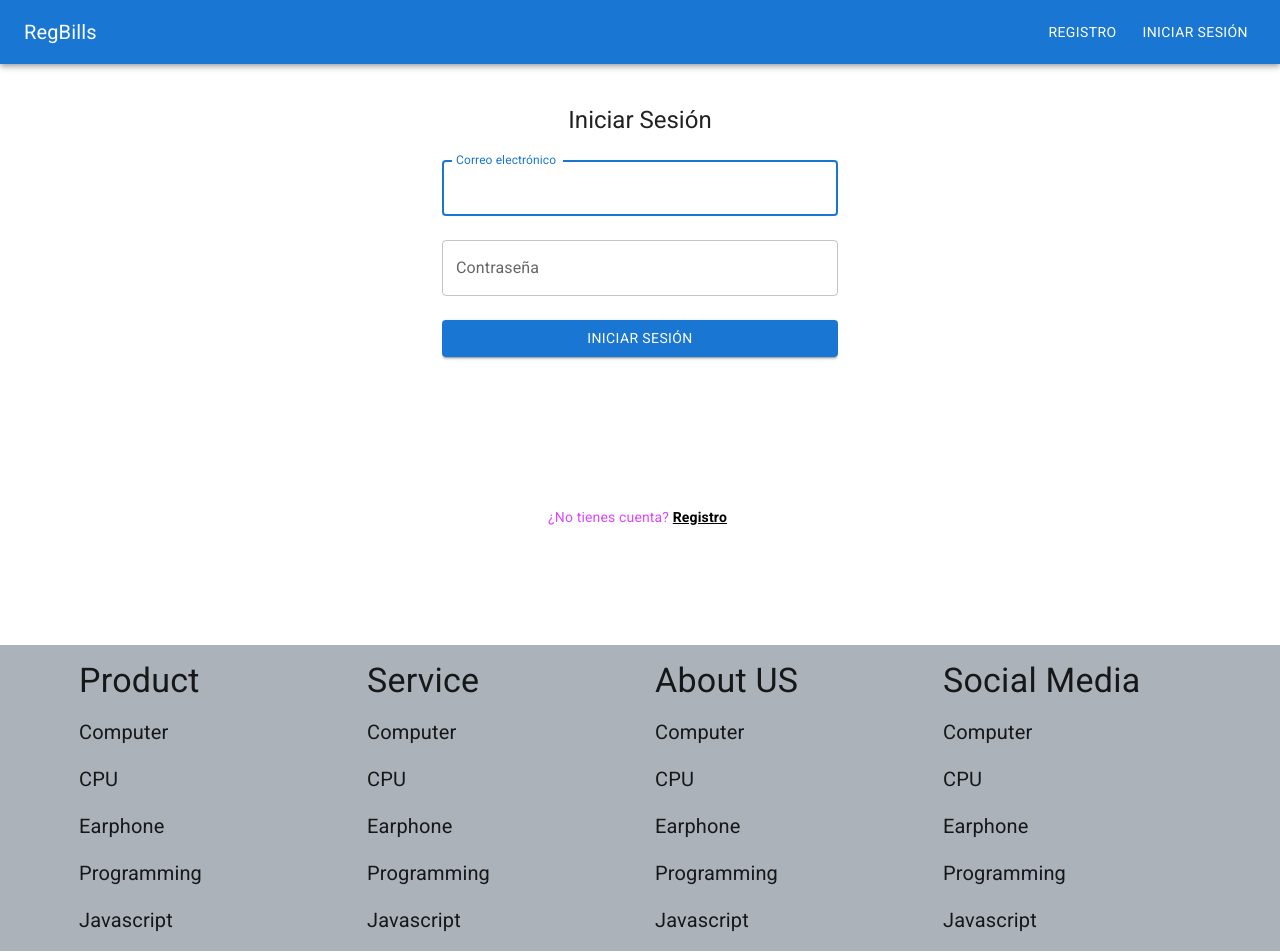
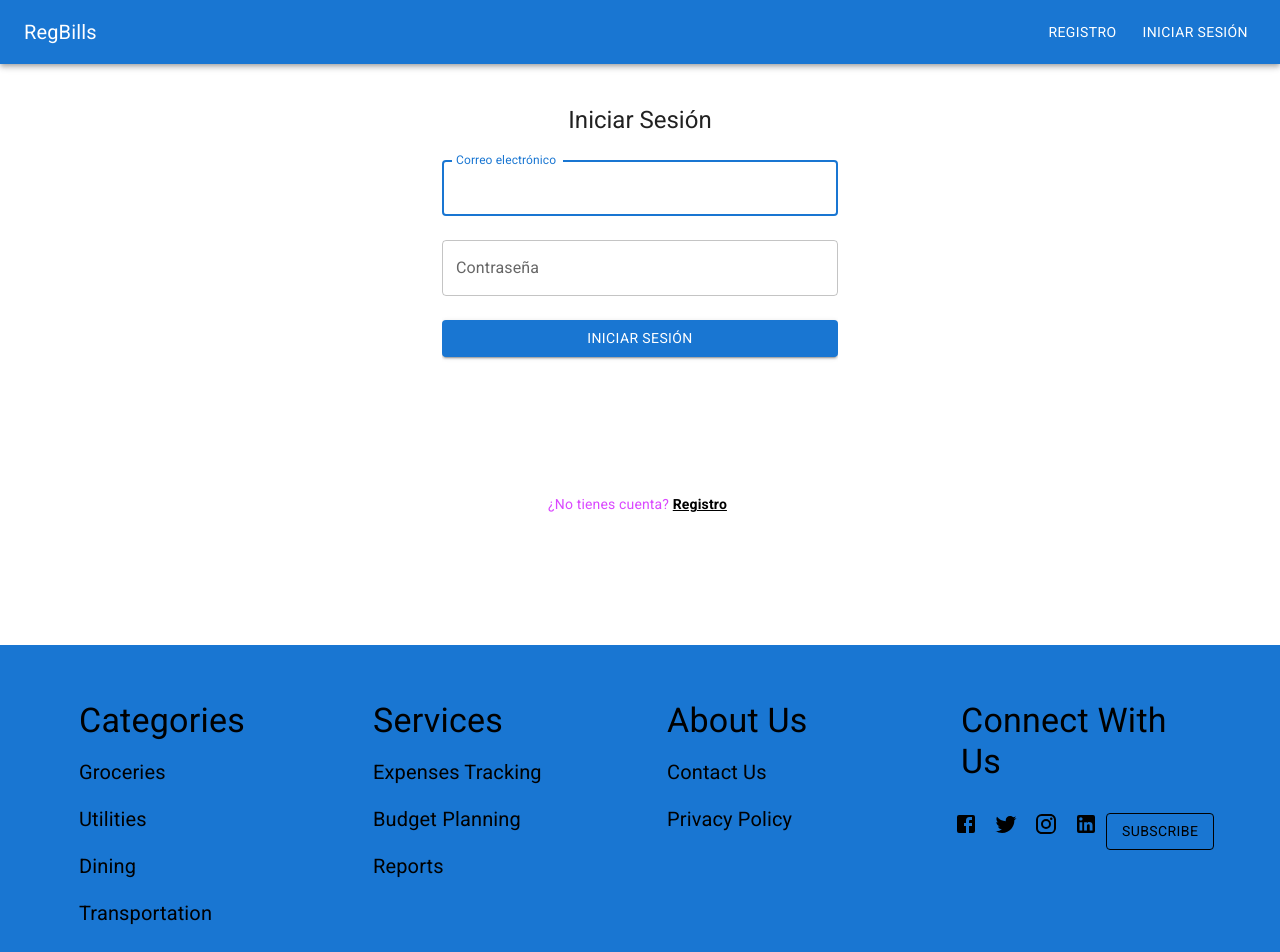
Before and after one commit to cbdev2021/regbills-mui-f1, a React (Create React App) app: page /iniciosesion in a window 1280 px wide. Shown: the top 952 px of the page. Built offline with nearby package versions, Linux system fonts and the light colour scheme; a web font is replaced by a local one.

Commit message:
ajustes footer

```diff
--- a/src/components/Footer.jsx
+++ b/src/components/Footer.jsx
@@ -1,116 +1,86 @@
-import { Container, Grid, Typography } from "@mui/material";
+import { Container, Grid, Typography, Button, IconButton } from "@mui/material";
 import React from "react";
+import { useTheme } from "@mui/system";
+import { Facebook, Twitter, Instagram, LinkedIn } from "@mui/icons-material";
 
 const Footer = () => {
+  const theme = useTheme();
+
   return (
-    <>
-     <div style={{ backgroundColor: "#ABB2B9", width: "100%" }}>
+    <div style={{ backgroundColor: theme.palette.primary.main, padding: "40px 0", color: "black" }}>
+
       <Container>
-        <Grid container spcing={3}>
+        <Grid container spacing={3}>
           <Grid item xs={12} sm={6} md={4} lg={3}>
             <Typography variant="h4" sx={{ margin: "15px" }}>
-              Product
+              Categories
             </Typography>
             <Typography variant="h6" sx={{ margin: "15px" }}>
-              {" "}
-              Computer
+              Groceries
             </Typography>
             <Typography variant="h6" sx={{ margin: "15px" }}>
-              {" "}
-              CPU
+              Utilities
             </Typography>
             <Typography variant="h6" sx={{ margin: "15px" }}>
-              {" "}
-              Earphone
+              Dining
             </Typography>
             <Typography variant="h6" sx={{ margin: "15px" }}>
-              {" "}
-              Programming
-            </Typography>
-            <Typography variant="h6" sx={{ margin: "15px" }}>
-              {" "}
-              Javascript
+              Transportation
             </Typography>
           </Grid>
           <Grid item xs={12} sm={6} md={4} lg={3}>
             <Typography variant="h4" sx={{ margin: "15px" }}>
-              Service
+              Services
             </Typography>
             <Typography variant="h6" sx={{ margin: "15px" }}>
-              {" "}
-              Computer
+              Expenses Tracking
             </Typography>
             <Typography variant="h6" sx={{ margin: "15px" }}>
-              {" "}
-              CPU
+              Budget Planning
             </Typography>
             <Typography variant="h6" sx={{ margin: "15px" }}>
-              {" "}
-              Earphone
-            </Typography>
-            <Typography variant="h6" sx={{ margin: "15px" }}>
-              {" "}
-              Programming
-            </Typography>
-            <Typography variant="h6" sx={{ margin: "15px" }}>
-              {" "}
-              Javascript
+              Reports
             </Typography>
           </Grid>
           <Grid item xs={12} sm={6} md={4} lg={3}>
             <Typography variant="h4" sx={{ margin: "15px" }}>
-              About US
+              About Us
             </Typography>
             <Typography variant="h6" sx={{ margin: "15px" }}>
-              {" "}
-              Computer
+              Contact Us
             </Typography>
             <Typography variant="h6" sx={{ margin: "15px" }}>
-              {" "}
-              CPU
-            </Typography>
-            <Typography variant="h6" sx={{ margin: "15px" }}>
-              {" "}
-              Earphone
-            </Typography>
-            <Typography variant="h6" sx={{ margin: "15px" }}>
-              {" "}
-              Programming
-            </Typography>
-            <Typography variant="h6" sx={{ margin: "15px" }}>
-              {" "}
-              Javascript
+              Privacy Policy
             </Typography>
           </Grid>
           <Grid item xs={12} sm={6} md={4} lg={3}>
             <Typography variant="h4" sx={{ margin: "15px" }}>
-              Social Media
+              Connect With Us
             </Typography>
-            <Typography variant="h6" sx={{ margin: "15px" }}>
-              {" "}
-              Computer
-            </Typography>
-            <Typography variant="h6" sx={{ margin: "15px" }}>
-              {" "}
-              CPU
-            </Typography>
-            <Typography variant="h6" sx={{ margin: "15px" }}>
-              {" "}
-              Earphone
-            </Typography>
-            <Typography variant="h6" sx={{ margin: "15px" }}>
-              {" "}
-              Programming
-            </Typography>
-            <Typography variant="h6" sx={{ margin: "15px" }}>
-              {" "}
-              Javascript
-            </Typography>
+            <IconButton href="#" sx={{ color: "black" }}>
+              <Facebook />
+            </IconButton>
+            <IconButton href="#" sx={{ color: "black" }}>
+              <Twitter />
+            </IconButton>
+            <IconButton href="#" sx={{ color: "black" }}>
+              <Instagram />
+            </IconButton>
+            <IconButton href="#" sx={{ color: "black" }}>
+              <LinkedIn />
+            </IconButton>
+            <Button
+              variant="outlined"
+              color="secondary" // Color de botón secundario
+              href="#"
+              sx={{ color: "black", borderColor: "black", marginTop: "15px" }}
+            >
+              Subscribe
+            </Button>
           </Grid>
         </Grid>
       </Container>
-      </div>
-    </>
+    </div>
   );
 };
 
--- a/src/global.css
+++ b/src/global.css
@@ -66,7 +66,7 @@ body {
 /* ejemplo en componentes Config AddRegister */
 
 /* ejemplo Login y Register */
-.yaTienesCuentaContainer {
+/* .yaTienesCuentaContainer {
   position: absolute;
   top: calc(50% + 169.5px);
   left: calc(50% - 103.5px);
@@ -90,4 +90,31 @@ body {
 
 .registrate {
   color: var(--color-black);
+} */
+
+/* ejemplo Login y Register */
+.yaTienesCuentaContainer {
+  position: absolute;
+  top: calc(50% + 100px); /* Ajusta la posición vertical aquí */
+  left: calc(50% - 104px); /* Ajusta la posición horizontal aquí */
+  text-align: center;
+  display: inline-block;
+  width: 210px;
+  height: 20px;
+  color: var(--color-fuchsia);
 }
+
+.noTienesCuentaContainer {
+  position: absolute;
+  top: calc(50% + 100px); /* Ajusta la posición vertical aquí */
+  left: calc(50% - 104px); /* Ajusta la posición horizontal aquí */
+  text-align: center;
+  display: inline-block;
+  width: 203px;
+  height: 28px;
+  color: var(--color-fuchsia);
+}
+
+.registrate {
+  color: var(--color-black);
+}
```
